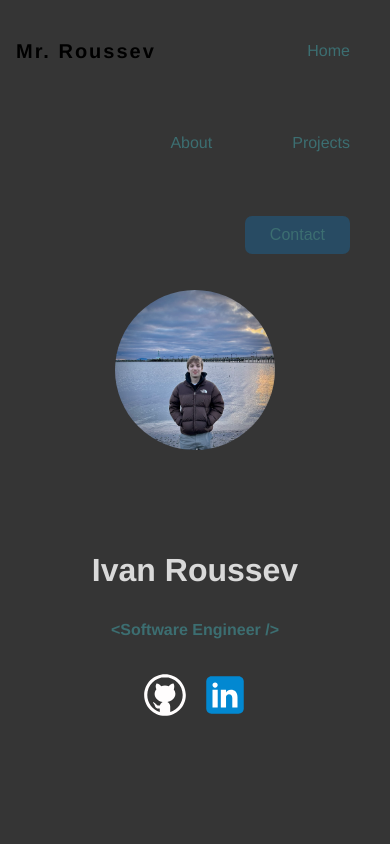
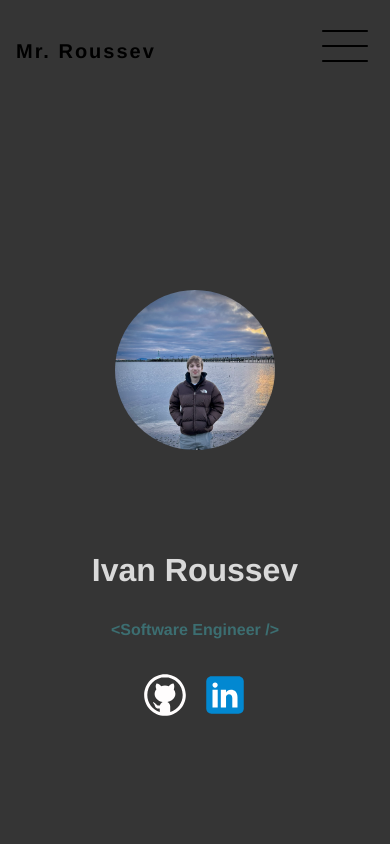
Before and after one commit to IvanRoussev/ivanroussev.com, a React (Create React App) app: page / in a window 390 px wide. Shown: the top 844 px of the page. Built offline with nearby package versions, Linux system fonts and the light colour scheme.

Commit message:
added hamburger stack

```diff
--- a/src/App.css
+++ b/src/App.css
@@ -235,7 +235,32 @@ button:hover {
   cursor: pointer;
 }
 
+.dvs-header__trigger {
+  display: none;
+}
+
 @media (max-width: 800px) {
+  .dvs-header__menuItems {
+    display: none;
+  }
+
+  .burger-menu {
+    padding-top: 16px;
+  }
+
+  .dvs-header__menuItems.is-open {
+    display: flex;
+    flex-direction: column;
+  }
+  nav ul li {
+    display: inline-block;
+    padding: 0px 20px;
+  }
+
+  .dvs-header__trigger {
+    display: block;
+  }
+
   .content {
     margin: 0;
   }
--- a/src/components/Navbar.js
+++ b/src/components/Navbar.js
@@ -1,11 +1,22 @@
 import React, { useState } from 'react';
+import hamburgerStack from '../images/icons8-hamburger-menu.svg';
 function Navbar() {
+  const [isOpen, setIsOpen] = useState(false);
+
+  const toggleMenu = () => {
+    setIsOpen((open) => !open);
+  };
+
   return (
     <nav>
       <div className='menu'>
         <ul>
           <div className='logo'>Mr. Roussev</div>
-          <div>
+          <div className='burger-menu'>
+            <li className='dvs-header__trigger' onClick={toggleMenu}>
+              <img src={hamburgerStack} alt='stack' />
+            </li>
+            <div className={`dvs-header__menuItems ${isOpen ? 'is-open' : ''}`}>
               <li>
                 <a href='#home'>Home</a>
               </li>
@@ -21,6 +32,7 @@ function Navbar() {
                 </button>
               </li>
             </div>
+          </div>
         </ul>
       </div>
     </nav>
```
Also changed, not shown: src/images/icons8-hamburger-menu.svg (added). Lines whose indentation alone changed are shown as unchanged.
